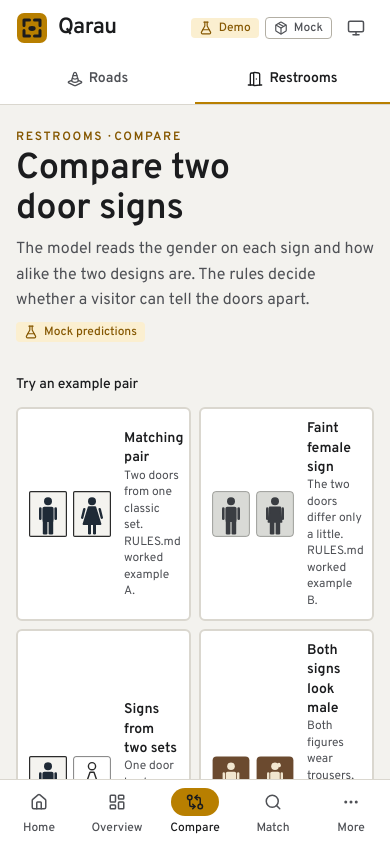
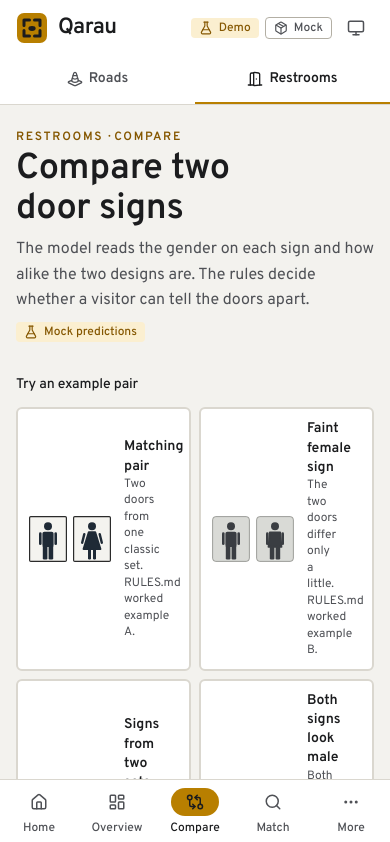
Before and after one commit to tairqaldy/jolscan-ict-final-1st-trimester, a Next.js app in the folder web/: page /app/restrooms/compare in a window 390 px wide. Shown: the top 842 px of the page. Built offline with nearby package versions, Linux system fonts and the light colour scheme.

Commit message:
G-30: use SelectableTile for the example pairs on Compare

```diff
--- a/web/components/restrooms/compare-client.tsx
+++ b/web/components/restrooms/compare-client.tsx
@@ -8,8 +8,8 @@ import { Button, ButtonLink } from "@/components/ui/button";
 import { Card, CardBody, CardDescription, CardHeader, CardTitle } from "@/components/ui/card";
 import { EmptyState } from "@/components/ui/empty-state";
 import { Field } from "@/components/ui/input";
+import { SelectableTile } from "@/components/ui/selectable-tile";
 import { Skeleton } from "@/components/ui/skeleton";
-import { cn } from "@/lib/cn";
 import { RESTROOM_PRESETS, getRestroomSample } from "@/lib/mock/restroom-samples";
 import { addRestroomCheck } from "@/lib/store/restroom-history";
 import { settingsStore, signageRulesStore } from "@/lib/store/settings";
@@ -102,18 +102,14 @@ export function CompareClient() {
             const on = activePreset?.id === p.id;
             return (
               <li key={p.id}>
-                <button
-                  type="button"
-                  aria-pressed={on}
+                <SelectableTile
+                  selected={on}
                   onClick={() => {
                     setA({ kind: "sample", sample: pa });
                     setB({ kind: "sample", sample: pb });
                     setStatus({ state: "idle" });
                   }}
-                  className={cn(
-                    "flex h-full w-full items-center gap-3 rounded-md border-2 bg-surface p-2.5 text-left transition-colors",
-                    on ? "border-accent" : "border-border hover:border-border-strong",
-                  )}
+                  className="flex h-full w-full items-center gap-3 p-2.5 pr-9"
                 >
                   <span className="flex shrink-0 gap-1" aria-hidden>
                     {/* eslint-disable-next-line @next/next/no-img-element */}
@@ -125,7 +121,7 @@ export function CompareClient() {
                     <span className="block text-sm leading-snug font-semibold">{p.title}</span>
                     <span className="block text-xs leading-snug text-muted">{p.note}</span>
                   </span>
-                </button>
+                </SelectableTile>
               </li>
             );
           })}
```
